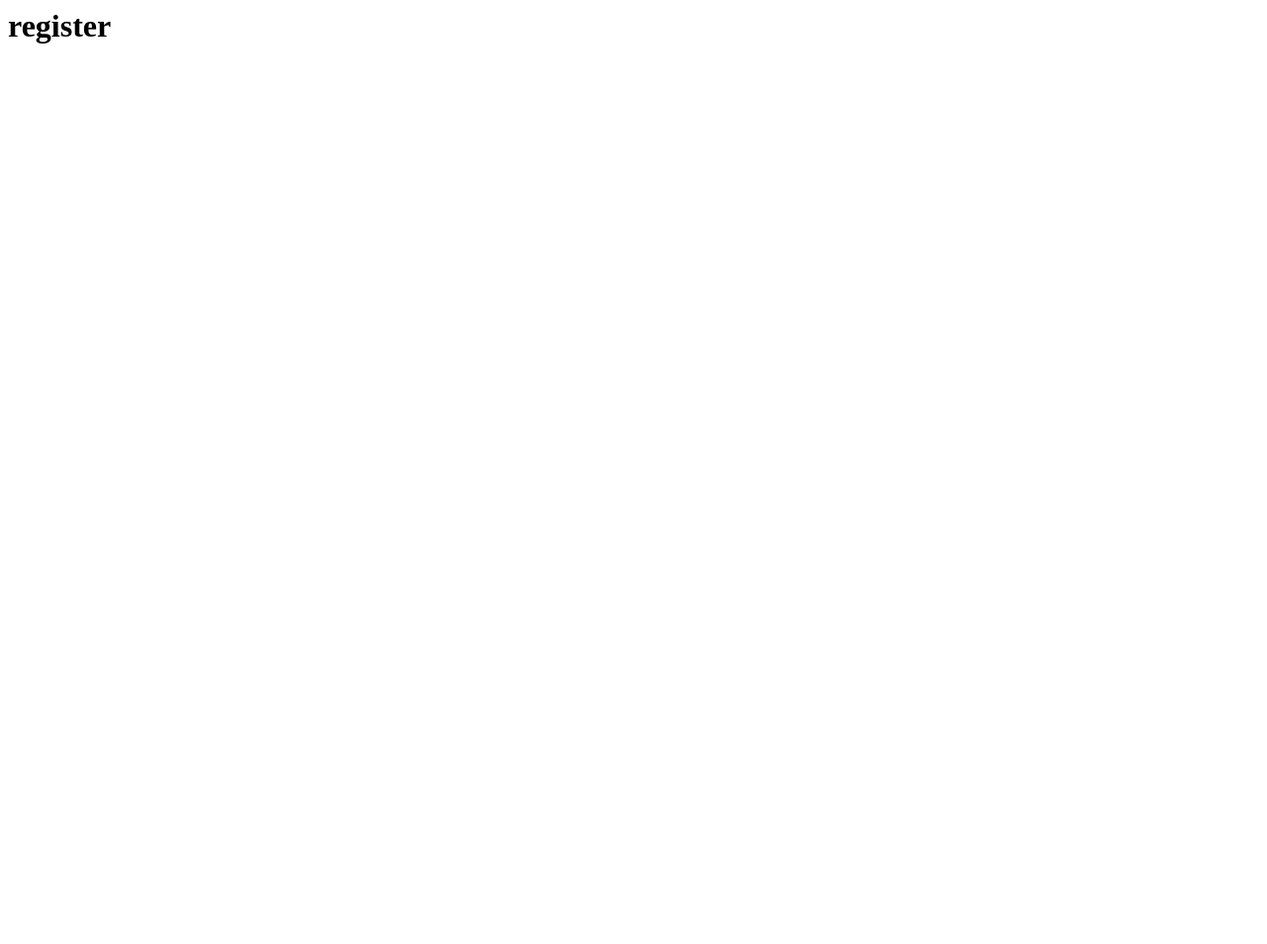
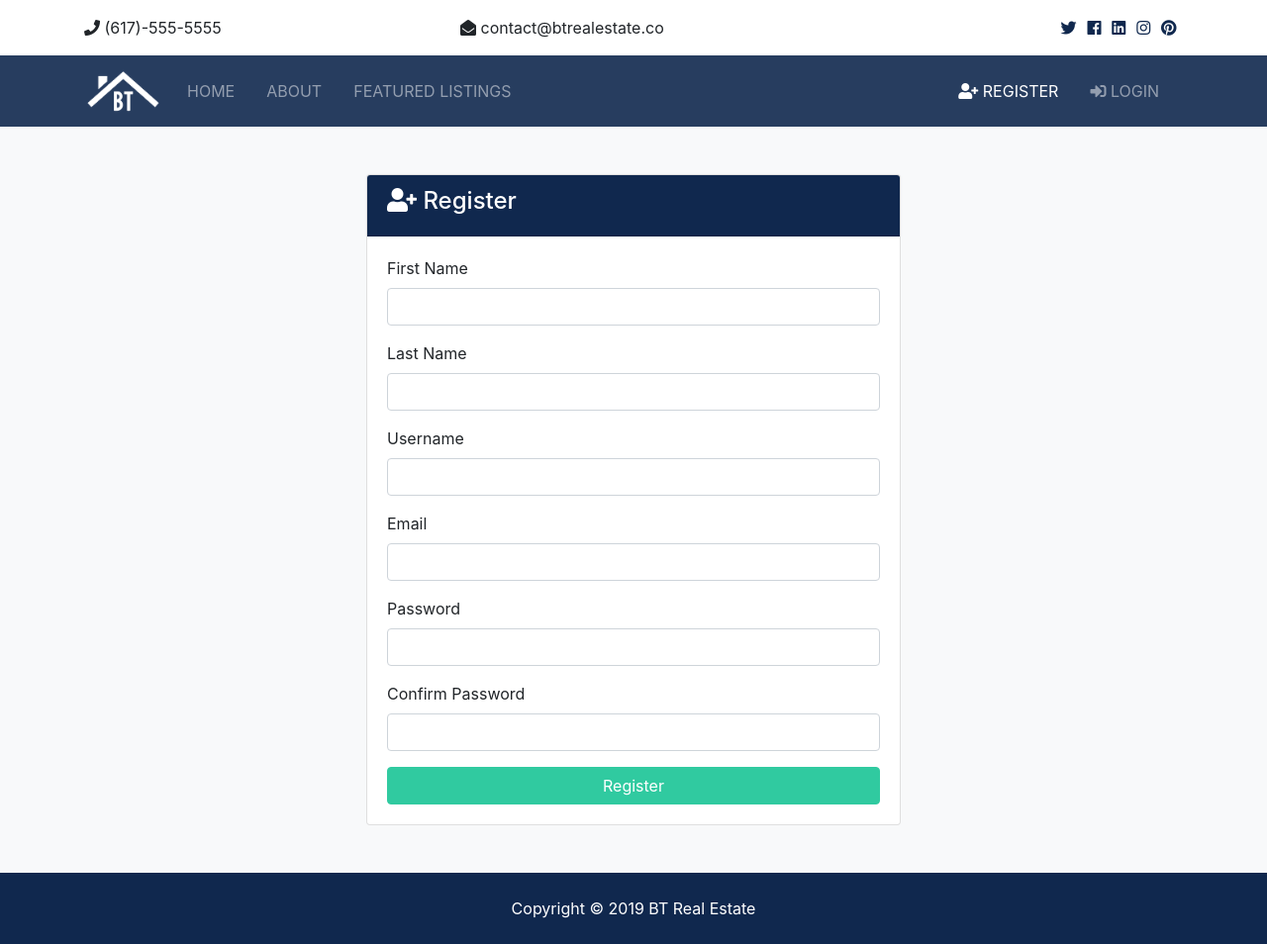
Before and after one commit to share6600/DJANGO-HOMES, a Django app: page /accounts/register in a window 1280 px wide. Before the commit the page is almost empty. Shown: the whole page at 99% size. Before the commit the page ends 44 px from the top, so only its background shows below. Run offline with Django 3.2, Linux system fonts and the light colour scheme; some libraries are stand-ins or nearby versions.

Commit message:
create login , register template

```diff
--- a/accounts/views.py
+++ b/accounts/views.py
@@ -1,9 +1,15 @@
 from django.shortcuts import render, redirect
 
 def register(request):
-    return render(request,'accounts/register.html')
+    if request.method== 'POST':
+        pass
+    else:
+        return render(request,'accounts/register.html')
 def login(request):
-    return render(request,'accounts/login.html')
+    if request.method== 'POST':
+        pass
+    else:
+        return render(request,'accounts/login.html')
 def logout(request):
     return render('index')
 def dashboard(request):
--- a/templates/accounts/register.html
+++ b/templates/accounts/register.html
@@ -1 +1,47 @@
-<h1>register</h1>
+{% extends 'base.html' %}
+{% block content %}
+<section id="register" class="bg-light py-5">
+    <div class="container">
+        <div class="row">
+            <div class="col-md-6 mx-auto">
+                <div class="card">
+                    <div class="card-header bg-primary text-white">
+                        <h4>
+                            <i class="fas fa-user-plus"></i> Register</h4>
+                    </div>
+                    <div class="card-body">
+                        <form action="{% url 'register' %}" method="POST">
+                                {% csrf_token %}
+                            <div class="form-group">
+                                <label for="first_name">First Name</label>
+                                <input type="text" name="first_name" class="form-control" required>
+                            </div>
+                            <div class="form-group">
+                                <label for="last_name">Last Name</label>
+                                <input type="text" name="last_name" class="form-control" required>
+                            </div>
+                            <div class="form-group">
+                                <label for="username">Username</label>
+                                <input type="text" name="username" class="form-control" required>
+                            </div>
+                            <div class="form-group">
+                                <label for="email">Email</label>
+                                <input type="email" name="email" class="form-control" required>
+                            </div>
+                            <div class="form-group">
+                                <label for="password2">Password</label>
+                                <input type="password" name="password" class="form-control" required>
+                            </div>
+                            <div class="form-group">
+                                <label for="password">Confirm Password</label>
+                                <input type="password" name="password2" class="form-control" required>
+                            </div>
+                            <input type="submit" value="Register" class="btn btn-secondary btn-block">
+                        </form>
+                    </div>
+                </div>
+            </div>
+        </div>
+    </div>
+</section>
+{% endblock %}
--- a/templates/partials/_navbar.html
+++ b/templates/partials/_navbar.html
@@ -25,12 +25,12 @@
       <ul class="navbar-nav ml-auto">
         <li {% if 'register' in request.path %} class="nav-item active mr-3" {% else %} class="nav-item mr-3"
         {% endif %}>
-          <a class="nav-link" href="register.html">
+          <a class="nav-link" href="{% url 'register' %}">
             <i class="fas fa-user-plus"></i> Register</a>
         </li>
         <li {% if 'login' in request.path %} class="nav-item active mr-3" {% else %} class="nav-item mr-3"
         {% endif %}>
-          <a class="nav-link" href="login.html">
+          <a class="nav-link" href="{% url 'login' %}">
             <i class="fas fa-sign-in-alt"></i>
 
             Login</a>
```
Also changed, not shown: templates/accounts/login.html (+33 -1 lines).
